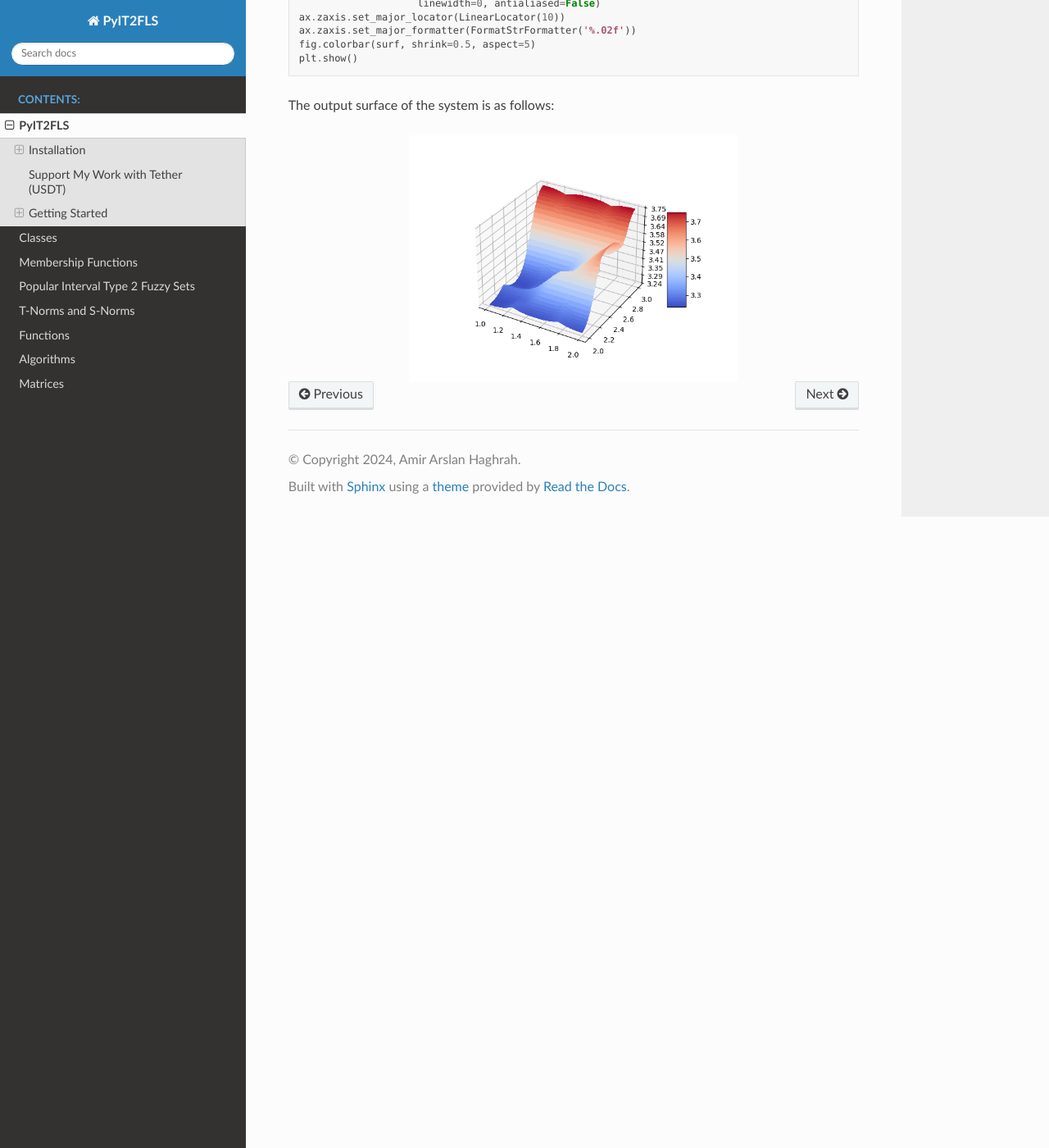
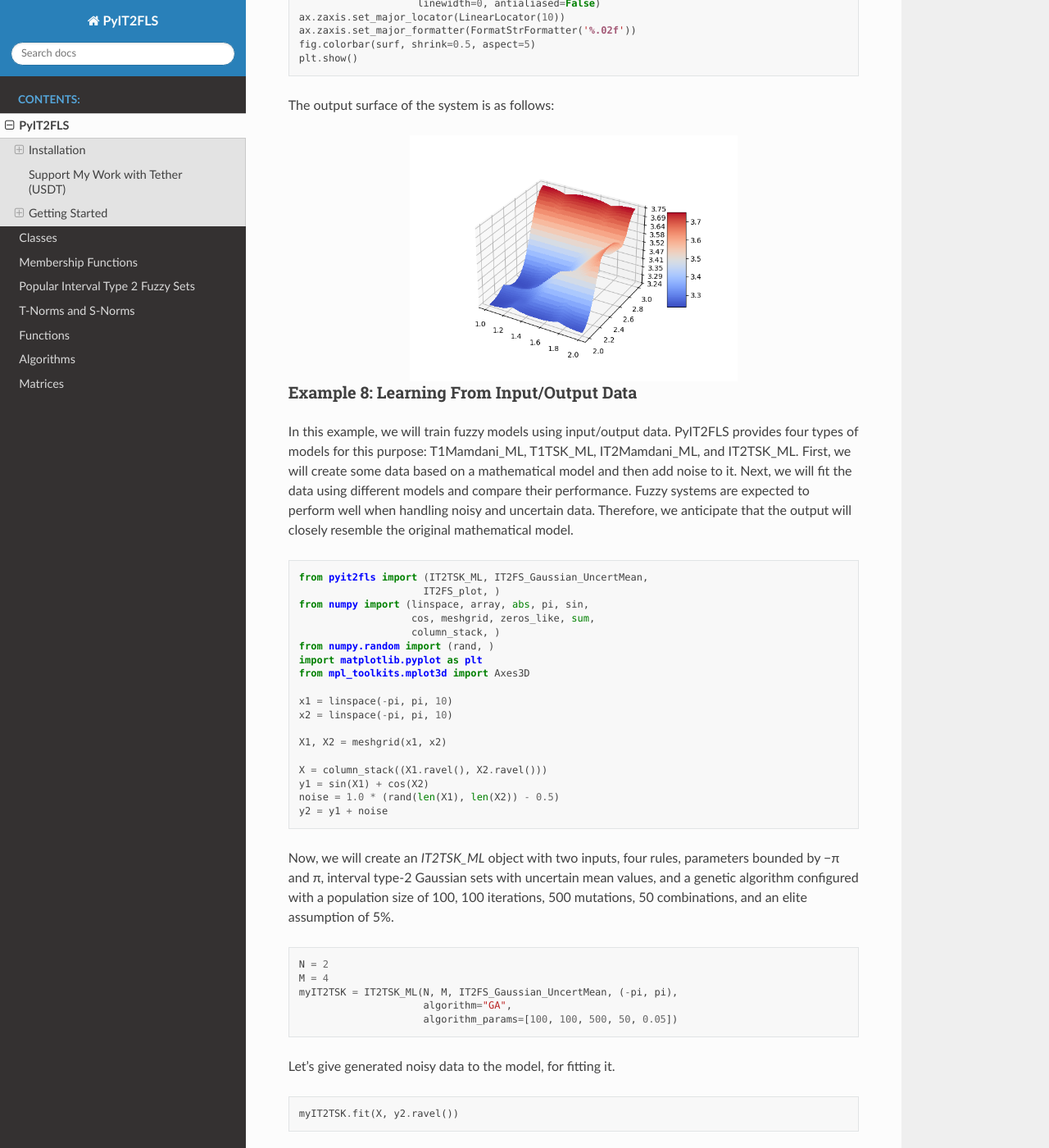
Before and after one commit to Haghrah/PyIT2FLS, a Sphinx documentation site: the page built from docs/_generated/pyit2fls.rst, in a window 1280 px wide and 1400 px high, scrolled down 17760 px. Shown: the whole window at 82% size. Built offline with Sphinx 7.4.7 and the Read the Docs theme 3.1.0, drawn with Linux system fonts in a browser that asks for light colours; some of the changed text lies outside the part shown.

Commit message:
Scattered updates ...

```diff
--- a/docs/_generated/pyit2fls.rst
+++ b/docs/_generated/pyit2fls.rst
@@ -775,3 +775,135 @@ The output surface of the system is as follows:
    :alt: The control surface of the final interval type 2 fuzzy Mamdani system.
    :width: 400px
    :align: center
+
+
+Example 8: Learning From Input/Output Data
+^^^^^^^^^^^^^^^^^^^^^^^^^^^^^^^^^^^^^^^^^^
+
+In this example, we will train fuzzy models using input/output data. PyIT2FLS provides four types
+of models for this purpose: T1Mamdani_ML, T1TSK_ML, IT2Mamdani_ML, and IT2TSK_ML. First, we will
+create some data based on a mathematical model and then add noise to it. Next, we will fit the
+data using different models and compare their performance. Fuzzy systems are expected to perform
+well when handling noisy and uncertain data. Therefore, we anticipate that the output will closely
+resemble the original mathematical model.
+
+.. code-block:: python
+
+    from pyit2fls import (IT2TSK_ML, IT2FS_Gaussian_UncertMean,
+                         IT2FS_plot, )
+    from numpy import (linspace, array, abs, pi, sin,
+                       cos, meshgrid, zeros_like, sum,
+                       column_stack, )
+    from numpy.random import (rand, )
+    import matplotlib.pyplot as plt
+    from mpl_toolkits.mplot3d import Axes3D
+
+    x1 = linspace(-pi, pi, 10)
+    x2 = linspace(-pi, pi, 10)
+
+    X1, X2 = meshgrid(x1, x2)
+
+    X = column_stack((X1.ravel(), X2.ravel()))
+    y1 = sin(X1) + cos(X2)
+    noise = 1.0 * (rand(len(X1), len(X2)) - 0.5)
+    y2 = y1 + noise
+
+Now, we will create an *IT2TSK_ML* object with two inputs, four rules, parameters bounded by −π
+and π, interval type-2 Gaussian sets with uncertain mean values, and a genetic algorithm configured
+with a population size of 100, 100 iterations, 500 mutations, 50 combinations, and an elite
+assumption of 5%.
+
+.. code-block:: python
+
+    N = 2
+    M = 4
+    myIT2TSK = IT2TSK_ML(N, M, IT2FS_Gaussian_UncertMean, (-pi, pi),
+                         algorithm="GA",
+                         algorithm_params=[100, 100, 500, 50, 0.05])
+
+Let's give generated noisy data to the model, for fitting it.
+
+.. code-block:: python
+
+    myIT2TSK.fit(X, y2.ravel())
+
+In this step, we have an interval type-2 TSK system with parameters optimized to minimize the error
+for the input/output dataset. Using the fitted model, we evaluate the output for the input dataset:
+
+
+.. code-block:: python
+
+    y3 = myIT2TSK.score(X).reshape(X1.shape)
+
+Next, let’s plot the original data, the noisy data, and the fitted data:
+
+.. code-block:: python
+
+    fig = plt.figure(figsize=(6, 4))
+    ax = fig.add_subplot(111, projection='3d')
+    original = ax.plot_surface(X1, X2, y1, cmap="Blues",
+                               vmin=y1.min(), vmax=y1.max())
+    fig.colorbar(original, ax=ax, shrink=0.5, aspect=10,
+                label="Original Surface")
+    ax.view_init(elev=10, azim=-60)
+    ax.set_xlabel(r"$x_{1}$")
+    ax.set_ylabel(r"$x_{2}$")
+
+    plt.tight_layout()
+    plt.savefig("example4_1.pdf", format="pdf",
+                dpi=600, bbox_inches="tight")
+    plt.show()
+
+
+    fig = plt.figure(figsize=(6, 4))
+    ax = fig.add_subplot(111, projection='3d')
+    fitted = ax.plot_surface(X1, X2, y2, cmap="Blues",
+                             vmin=y2.min(), vmax=y2.max())
+    fig.colorbar(fitted, ax=ax, shrink=0.5, aspect=10,
+                 label="Noisy Surface")
+    ax.view_init(elev=10, azim=-60)
+    ax.set_xlabel(r"$x_{1}$")
+    ax.set_ylabel(r"$x_{2}$")
+
+    plt.tight_layout()
+    plt.savefig("example4_2.pdf", format="pdf",
+                dpi=600, bbox_inches="tight")
+    plt.show()
+
+
+    fig = plt.figure(figsize=(6, 4))
+    ax = fig.add_subplot(111, projection='3d')
+    error_surface = ax.plot_surface(X1, X2, abs(y1 - y3),
+                                    cmap="Greens", alpha=0.8)
+    fig.colorbar(error_surface, ax=ax, shrink=0.5, aspect=10,
+                label="Error Surface")
+    ax.plot_surface(X1, X2, y3, cmap="Blues", alpha=0.7)
+    ax.view_init(elev=10, azim=-60)
+    ax.set_xlabel(r"$x_{1}$")
+    ax.set_ylabel(r"$x_{2}$")
+
+    plt.tight_layout()
+    plt.savefig("example4_3.pdf", format="pdf",
+                dpi=600, bbox_inches="tight")
+    plt.show()
+
+
+Finally, we will represent the rule base and save it.
+
+.. code-block:: python
+
+    systemData = open("data.txt", "w")
+
+    for i, rule in zip(range(len(myIT2TSK.model.it2tsk.rules)),
+                    myIT2TSK.model.it2tsk.rules):
+        IT2FS_plot(rule[0][0][1], rule[0][1][1], title=f"Rule {i+1}",
+                    legends=[r"$X_{1}$", r"$X_{2}$", ],
+                    filename=f"example4_{i+4}", ext="pdf")
+        ruleText = f"Rule {i+1}: IF X1 IS [{rule[0][0][1]}] AND X2 IS [{rule[0][1][1]}] THEN Y IS [{rule[1][0][1]['const']}]"
+        print(ruleText)
+        systemData.write(ruleText + "\n")
+
+    systemData.close()
+
+    print(f"Fitting error with respect to original surface: {sum((y1 - y3) ** 2) ** 0.5}")
+    print(f"Fitting error with respect to noisy surface: {sum((y2 - y3) ** 2) ** 0.5}")
```
Also changed, not shown: 3 other files.
